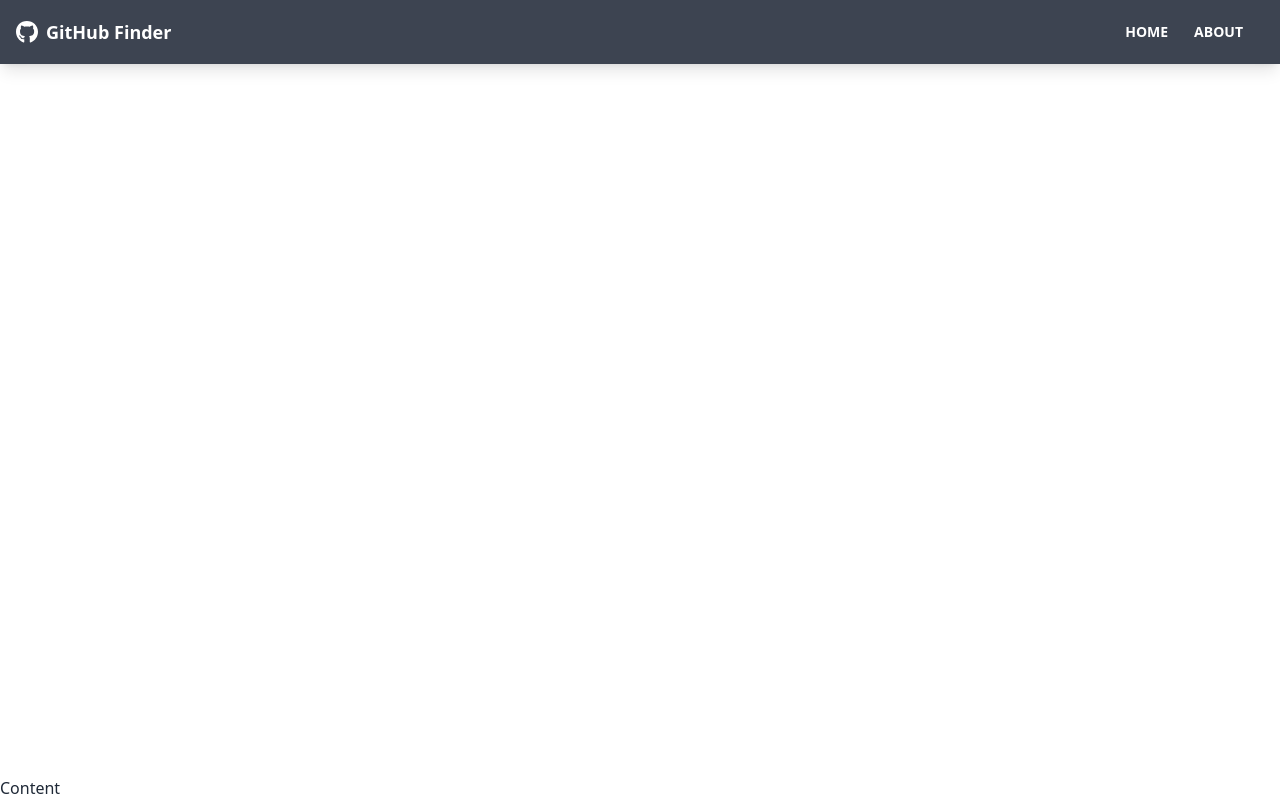
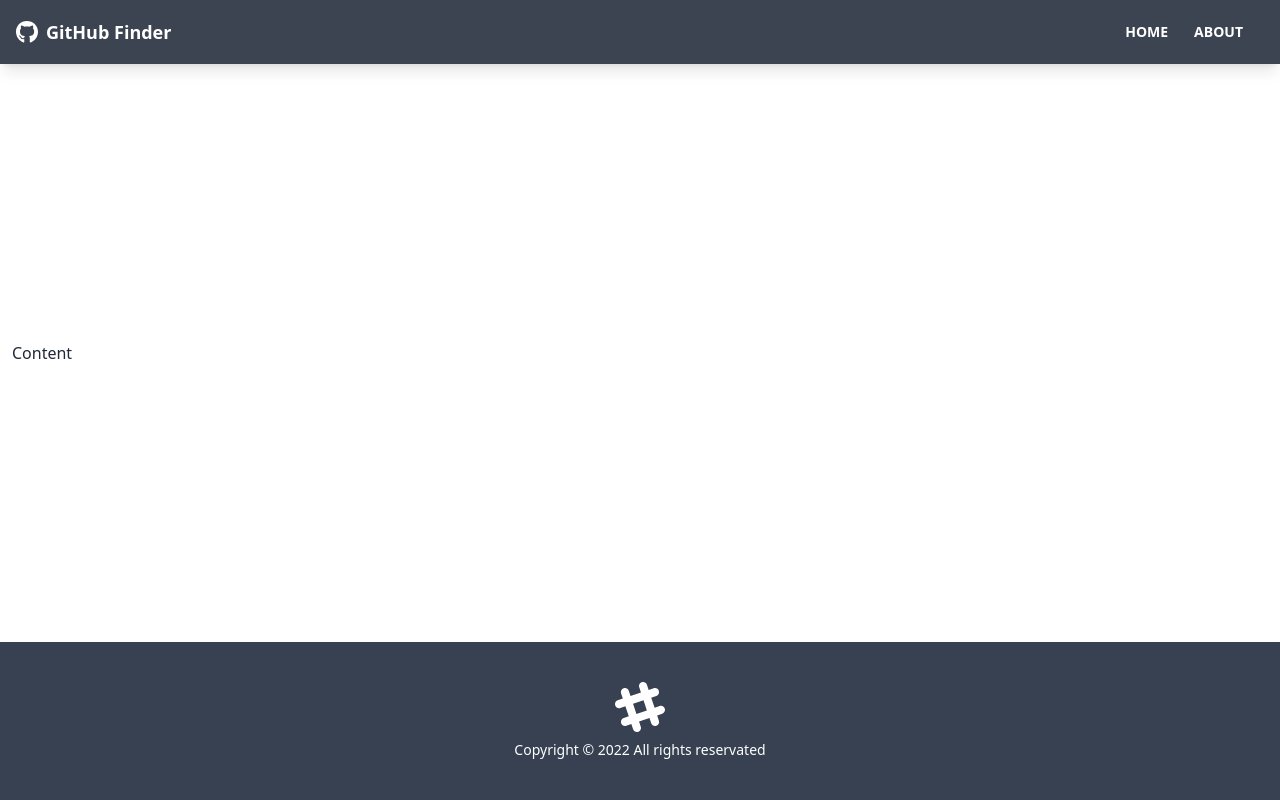
Before and after one commit to jgrisalescode/react-github-finder, a React (Create React App) app: page / in a window 1280 px wide. Built offline with nearby package versions, Linux system fonts and the light colour scheme.

Commit message:
Footer component

```diff
--- a/src/App.js
+++ b/src/App.js
@@ -1,4 +1,5 @@
 import { BrowserRouter as Router, Routes, Route } from "react-router-dom"
+import Footer from "./components/layout/Footer";
 import Navbar from "./components/layout/Navbar";
 
 function App() {
@@ -6,7 +7,8 @@
     <Router>
       <div className="flex flex-col justify-between h-screen">
         <Navbar />
-        <main>Content</main>
+        <main className="container mx-auto px-3 pb-12">Content</main>
+        <Footer />
       </div>
     </Router>
   )
--- /dev/null
+++ b/src/components/layout/Footer.jsx
@@ -0,0 +1,23 @@
+const Footer = () => {
+  const footerYear = new Date().getFullYear()
+  return (
+    <footer className="footer p-10 bg-gray-700 text-primary-content footer-center">
+      <div>
+        <svg
+          width="50"
+          height="50"
+          viewBox="0 0 24 24"
+          xmlns="http://www.w3.org/2000/svg"
+          fillRule="evenodd"
+          clipRule="evenodd"
+          className="inline-block fill-current"
+        >
+          <path d="M22.672 15.226l-2.432.811.841 2.515c.33 1.019-.209 2.127-1.23 2.456-1.15.325-2.148-.321-2.463-1.226l-.84-2.518-5.013 1.677.84 2.517c.391 1.203-.434 2.542-1.831 2.542-.88 0-1.601-.564-1.86-1.314l-.842-2.516-2.431.809c-1.135.328-2.145-.317-2.463-1.229-.329-1.018.211-2.127 1.231-2.456l2.432-.809-1.621-4.823-2.432.808c-1.355.384-2.558-.59-2.558-1.839 0-.817.509-1.582 1.327-1.846l2.433-.809-.842-2.515c-.33-1.02.211-2.129 1.232-2.458 1.02-.329 2.13.209 2.461 1.229l.842 2.515 5.011-1.677-.839-2.517c-.403-1.238.484-2.553 1.843-2.553.819 0 1.585.509 1.85 1.326l.841 2.517 2.431-.81c1.02-.33 2.131.211 2.461 1.229.332 1.018-.21 2.126-1.23 2.456l-2.433.809 1.622 4.823 2.433-.809c1.242-.401 2.557.484 2.557 1.838 0 .819-.51 1.583-1.328 1.847m-8.992-6.428l-5.01 1.675 1.619 4.828 5.011-1.674-1.62-4.829z"></path>
+        </svg>
+        <p>Copyright &copy; {footerYear} All rights reservated</p>
+      </div>
+    </footer>
+  )
+}
+
+export default Footer
```
